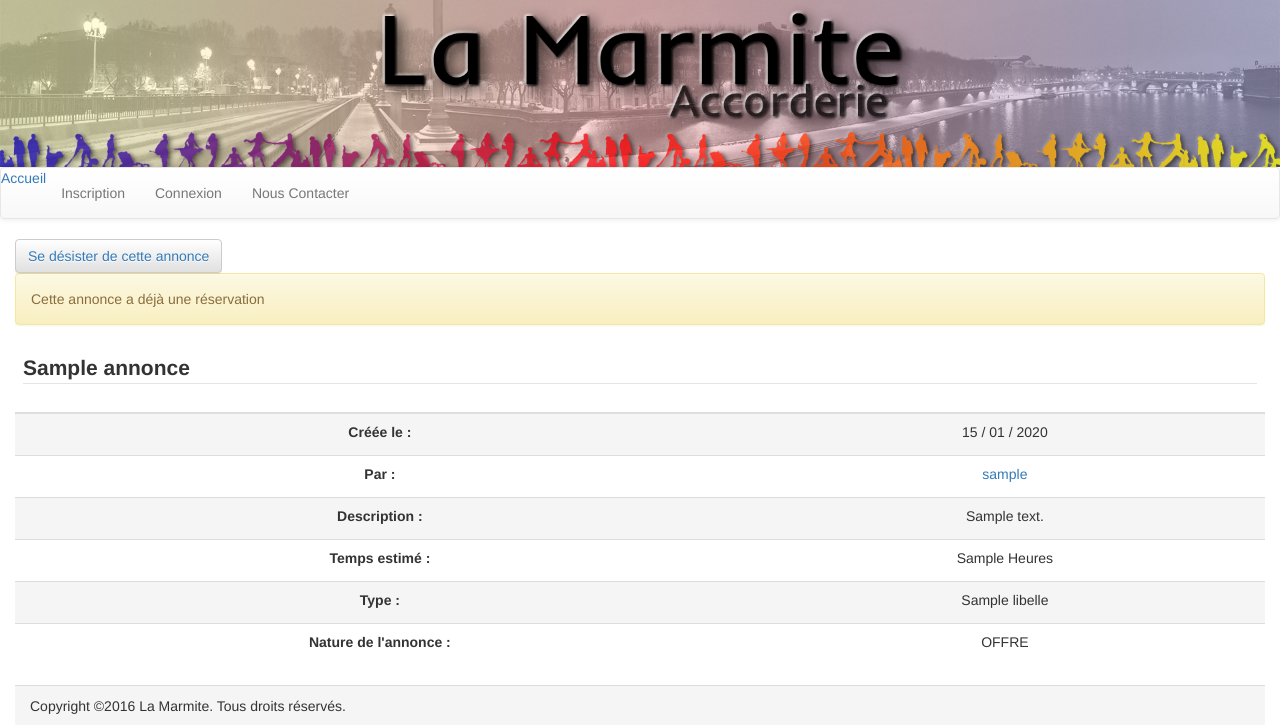
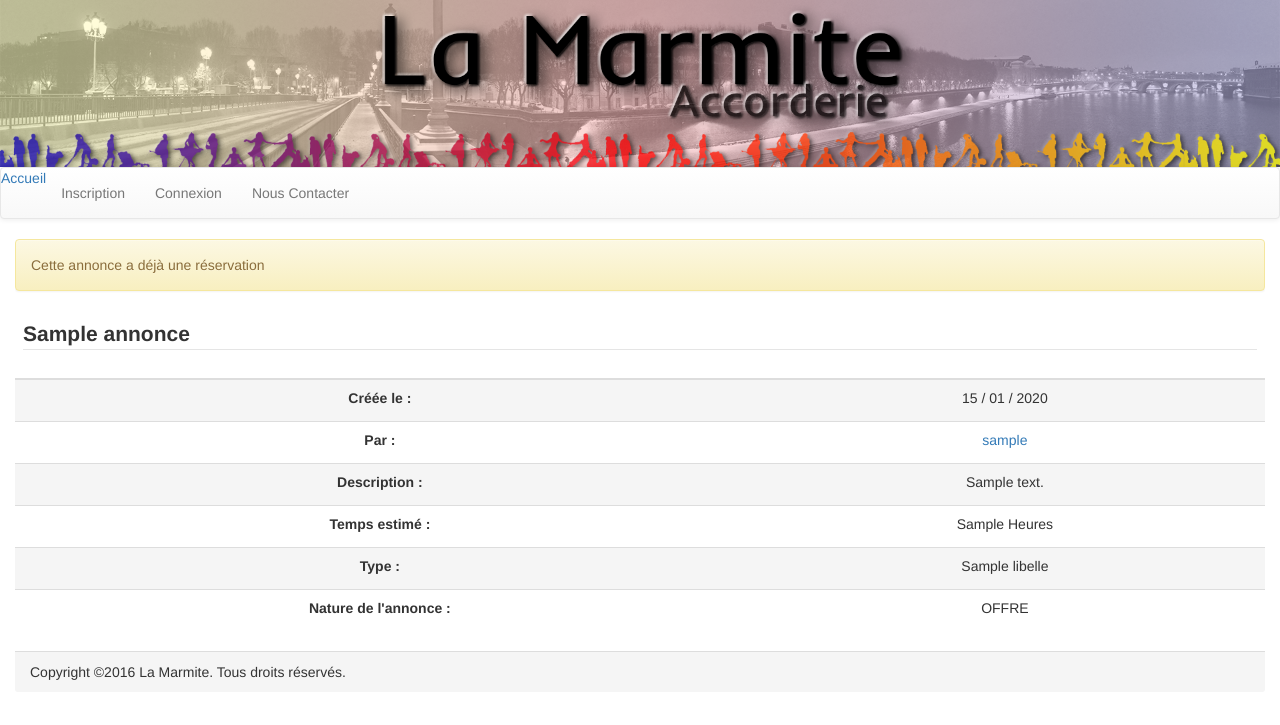
Before and after one commit to NeoLied/AccorderieCakePhp, a CakePHP app: the page made by app/View/Annonces/view.ctp in a window 1280 px wide. Shown: the top 725 px of the page. Run offline with PHP 8.4 and a stand-in for CakePHP, Linux system fonts and the light colour scheme; the template is opened without the code that fills it: most values are stand-ins (such as "Sample title", 1, 10 or a date in 2020); some libraries are stand-ins or nearby versions.

Commit message:
ajout d'un petit pas tres important dans Annonces/view

```diff
--- a/app/View/Annonces/view.ctp
+++ b/app/View/Annonces/view.ctp
@@ -70,10 +70,10 @@
                             $annonce['Annonce']['temps_requis'],$demande))."</div>";
 
                 }
-            }else{
-
+            }else {
+              if($annonce['Annonce']['id_accepteur'] == AuthComponent::user('id')){
                 echo "<div class='btn btn-default'>".$this->Form->postLink('Se désister de cette annonce',
-                        array( 'action' => 'desisterAnnonce', $annonce['Annonce']['id']))."</div>";
+                        array( 'action' => 'desisterAnnonce', $annonce['Annonce']['id']))."</div>";}
 
                 if( (AuthComponent::user('role') == "admin") || ($annonce['Annonce']['id_accepteur'] == AuthComponent::user('id')) ) {
                     ?> <div class="alert alert-info">Vous avez déjà réservez cette annonce</div> <?php
```
